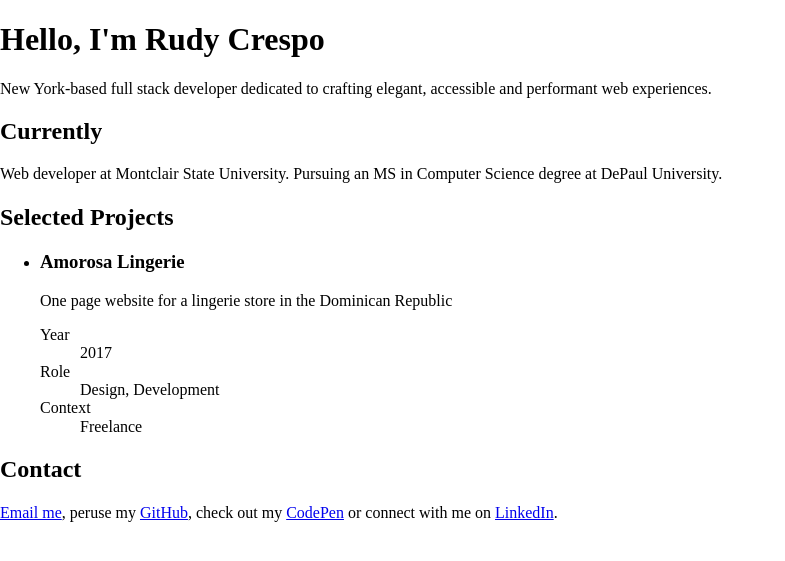
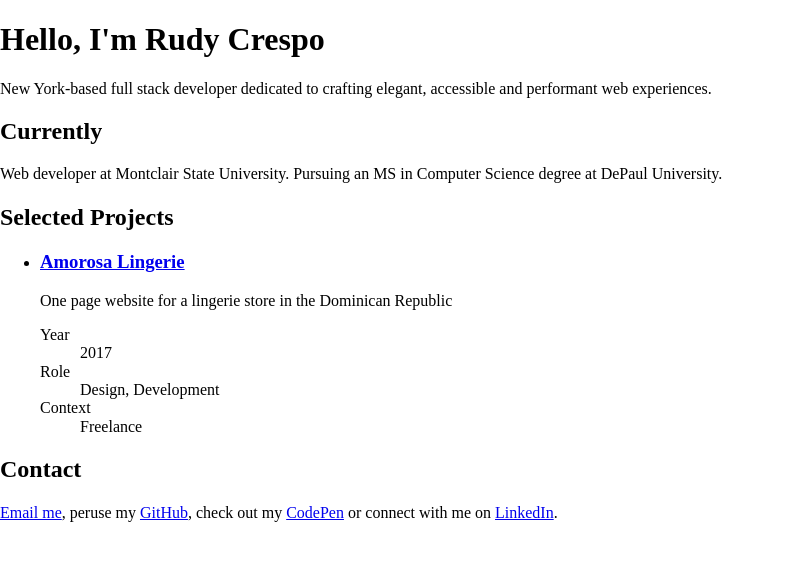
Before and after one commit to rcrespo9/portfolio-2018, a Jekyll site: the page built from index.md, in a window 1280 px wide. Shown: the top 561 px of the page, without its empty margins (0-785 px from the left). Built offline with Jekyll 4.4.1, drawn with Linux system fonts in a browser that asks for light colours; some web fonts are replaced.

Commit message:
project url in yml

```diff
--- a/_data/projects.yml
+++ b/_data/projects.yml
@@ -1,4 +1,5 @@
 - name: Amorosa Lingerie
+  url: http://amorosalingerie.com
   description: One page website for a lingerie store in the Dominican Republic
   year: 2017
   role: Design, Development
--- a/_includes/projects-list.html
+++ b/_includes/projects-list.html
@@ -3,7 +3,9 @@
     <li>
       <article>
         <header>
-          <h3>{{ project.name}}</h3>
+          <h3>
+            <a href="{{ project.url }}">{{ project.name}}</a>
+          </h3>
           <p>{{ project.description }}</p>
         </header>
         <dl>
```
